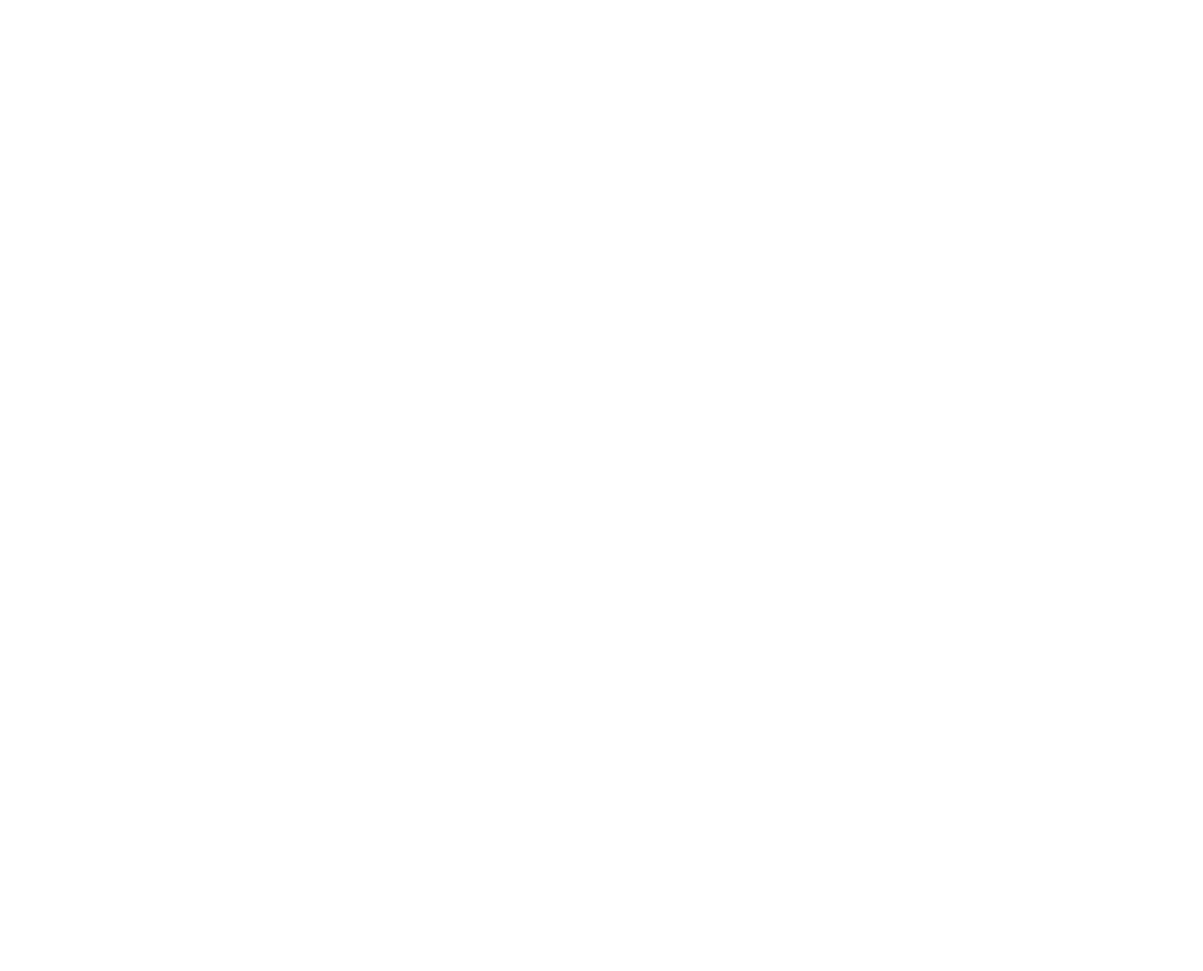
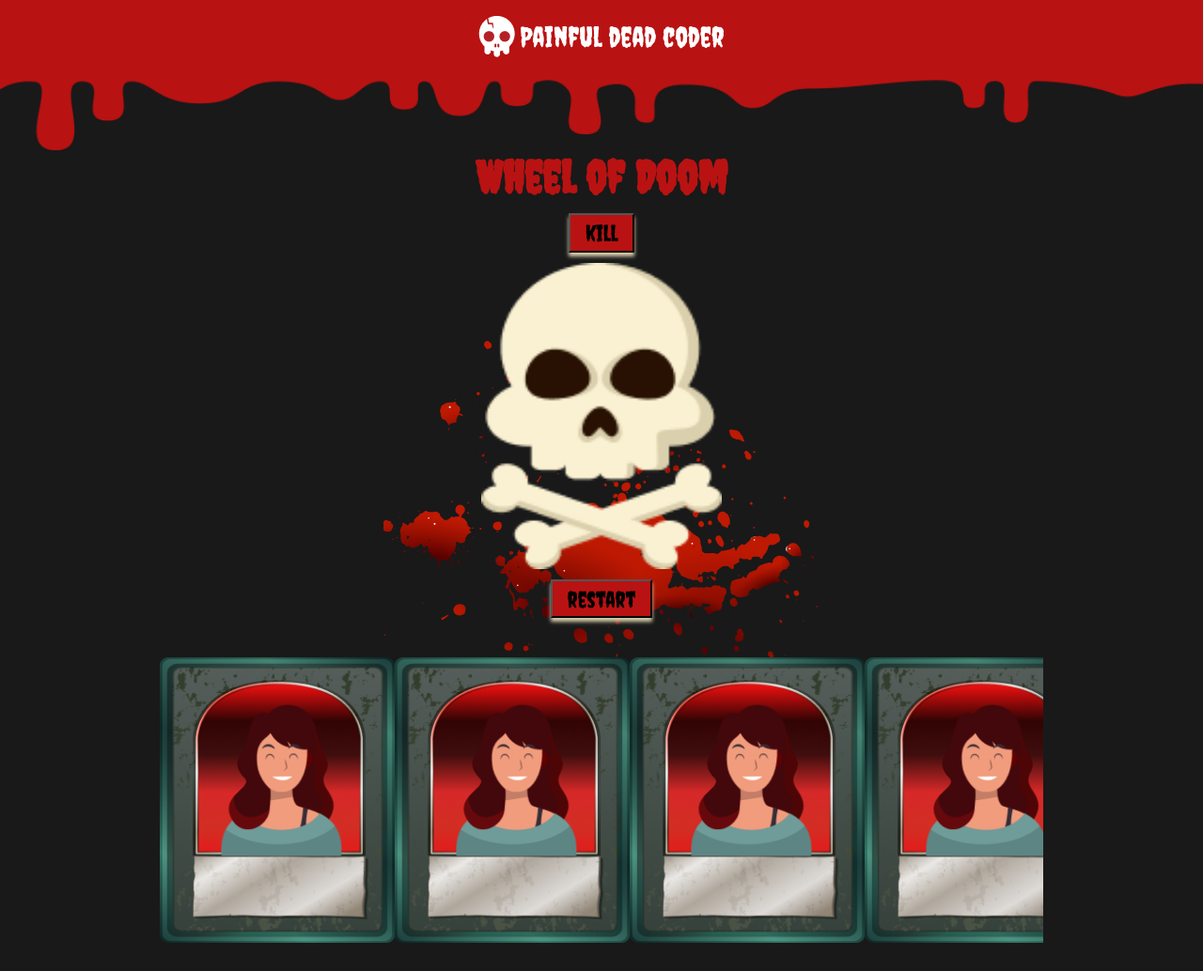
Before and after one commit to mperez-a/wheel_of_doom, a plain HTML site: page HTML/wheel_of_doom.html in a window 1280 px wide. Shown: the whole page at 94% size. Before the commit the page ends 800 px from the top, so only its background shows below. Drawn offline with nearby package versions, Linux system fonts and the light colour scheme.

Commit message:
proyecto3

```diff
--- a/CSS/style.css
+++ b/CSS/style.css
@@ -9,17 +9,24 @@
 * {
 	padding: 0;
 	margin: 0;
+	box-sizing: border-box;
 	font-family: 'Creepster', sans-serif;
 }
 
 header {
 	background-image: url("/img/header-blood.png");
 	background-size: cover;
-	height: 100px;
-	padding-top: 0.313rem;
+	height: 20vh;
+	width: 100vw;
+	margin: 0%;
+	padding: 0%;
+	padding-top: 1rem;
+	color: var(--color-font-header);
 }
 
 body {
+	max-width: 100vh;
+	min-width: 0vw;
 	background-color: var(--background-color);
 }
 
@@ -32,8 +39,11 @@ body {
 }
 
 main {
+	width: 100vw;
 	color: var(--color-font-main);
 	display: flex;
+	justify-content: center;
+	align-items: center;
 	flex-direction: column;
 	align-items: center;
 }
@@ -41,3 +51,59 @@ main {
 h1 {
 	font-size: 3rem;
 }
+
+.skull-main{
+	width: 20vw;
+}
+
+button{
+	background-color: var(--color-font-main);
+	box-shadow: 0px 4px 4px #DBD0AD;
+	padding: 0.3rem 1rem;
+	font-size: 1.5rem;
+	margin: 0.7rem;
+}
+
+.blood{
+	position: absolute;
+	z-index: -1;
+}
+
+.container{
+	max-width: 1000px;
+	margin: 0 auto;
+	padding: 30px;
+}
+
+#coder-name{
+	margin: 0;
+	padding: 0.4rem;
+}
+
+.start{
+	margin: 0;
+	padding: 0.5rem 4rem;
+}
+
+#coders-list{
+	column-count: 2;
+	color: var(--color-font-header);
+	font-size: 1.5rem;
+	column-gap: 20vw;
+	margin-top: 1rem;
+}
+
+.swiper {
+	width: 100%;
+}
+
+.swiper-slide {
+	background-position: center;
+	background-size: cover;
+	width: 250px;
+}
+
+.swiper-slide img{
+	display: block;
+	width: 100%;
+}
--- a/HTML/wheel_of_doom.html
+++ b/HTML/wheel_of_doom.html
@@ -0,0 +1,68 @@
+<!DOCTYPE html>
+<html lang="en">
+<head>
+	<meta charset="UTF-8">
+	<meta http-equiv="X-UA-Compatible" content="IE=edge">
+	<meta name="viewport" content="width=device-width, initial-scale=1.0">
+	<link rel="stylesheet" href="https://cdn.jsdelivr.net/npm/swiper@9/swiper-bundle.min.css" />
+	<link rel="stylesheet" href="/CSS/style.css">
+	<title>Wheel of Doom</title>
+</head>
+<body>
+	<header>
+		<div class="header-container">
+			<img src="/img/skull-logo.png" alt="logo-skull" class="skull-logo">
+			<span class="logo">Painful dead coder</span>
+		</div>
+	</header>
+    <main>
+        <main>
+            <h1>Wheel of Doom</h1>
+            <button class="select-coder">kill</button>
+            <img src="/img/skull-main.png" alt="skull-main" class="skull-main">
+            <button>restart</button>
+        </main>
+        <img src="/img/blood-main.png" alt="blood-main" class="blood">
+       <section class="container">
+		<div class="swiper mySwiper">
+			<div class="swiper-wrapper">
+
+				<div class="swiper-slide">
+					<img src="/img/coder-card.png" alt="">
+				</div>
+				<div class="swiper-slide">
+					<img src="/img/coder-card.png">
+				</div>
+				<div class="swiper-slide">
+					<img src="/img/coder-card.png">
+				</div>
+				<div class="swiper-slide">
+					<img src="/img/coder-card.png">
+				</div>
+				<div class="swiper-slide">
+					<img src="/img/coder-card.png">
+				</div>
+				<div class="swiper-slide">
+					<img src="/img/coder-card.png">
+				</div>
+				<div class="swiper-slide">
+					<img src="/img/coder-card.png" alt="">
+				</div>
+				<div class="swiper-slide">
+					<img src="/img/coder-card.png" alt="">
+				</div>
+				<div class="swiper-slide">
+					<img src="/img/coder-card.png" alt="">
+				</div>
+				<div class="swiper-slide">
+					<img src="/img/coder-card.png" alt="">
+				</div>
+
+			</div>
+		</div>
+	</section>
+    </main>
+	<script src="https://cdn.jsdelivr.net/npm/swiper@9/swiper-bundle.min.js"></script>
+    <script src="/JavaScript/index.js"></script>
+</body>
+</html>
```
Also changed, not shown: JavaScript/index.js (+15 -0 lines), index.html (+6 -3 lines), img/bloodVector.png (added).
